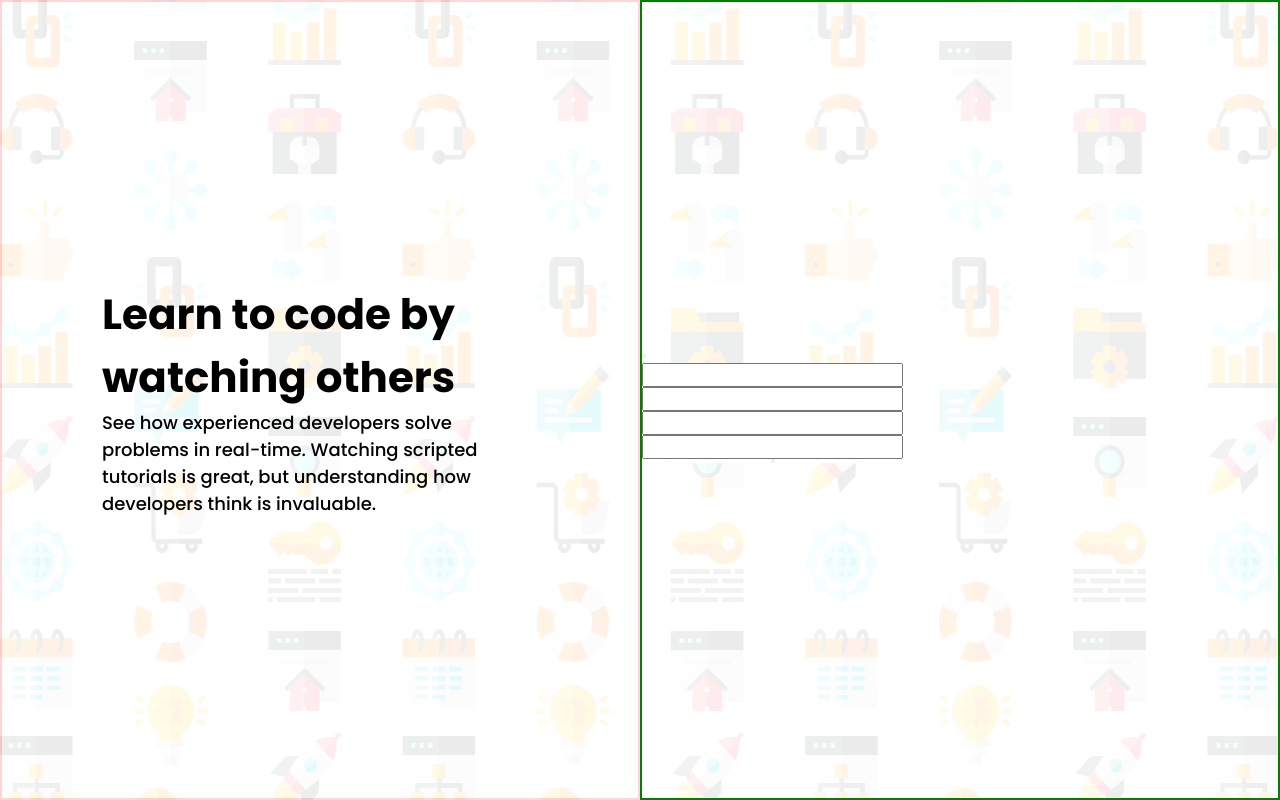
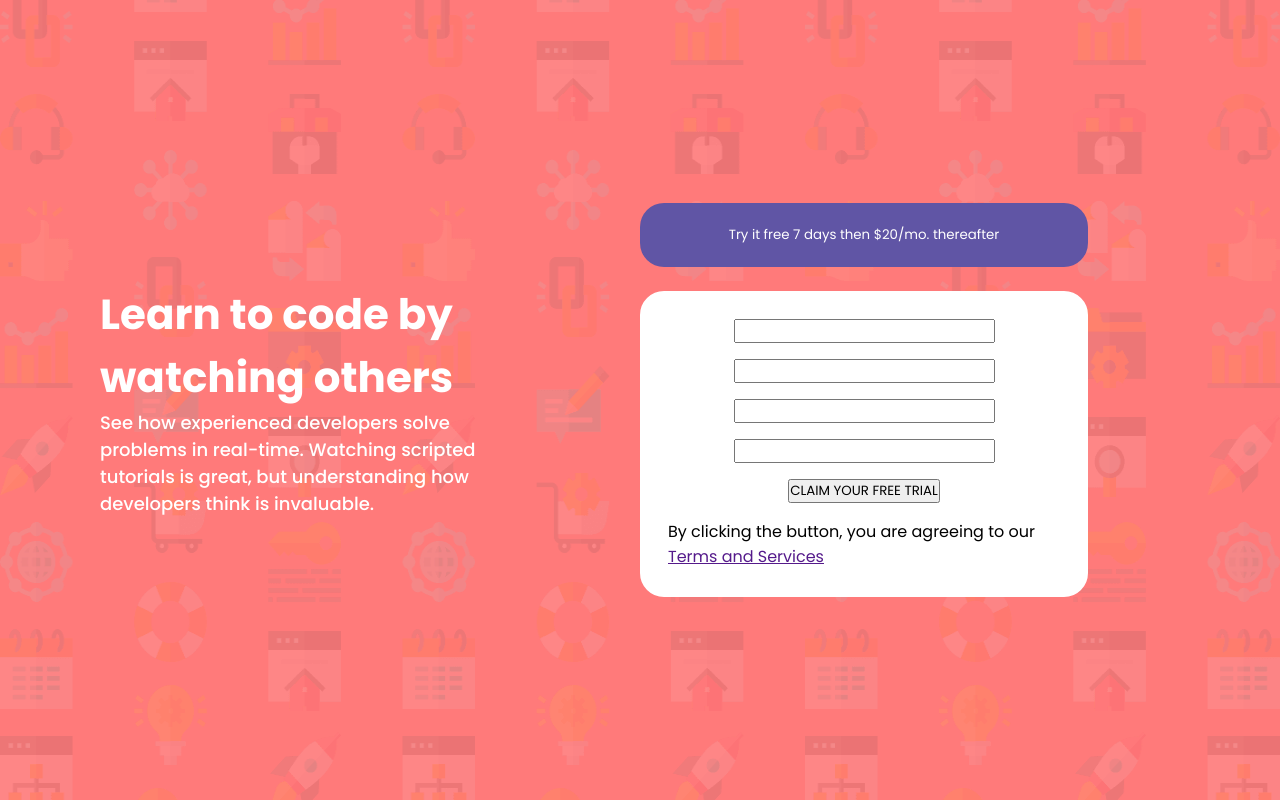
Before and after one commit to Maliheim/frontend-mentor-intro-signup-page, a plain HTML site: page index.html in a window 1280 px wide. Drawn offline with Linux system fonts and the light colour scheme.

Commit message:
css styling for form

```diff
--- a/index.html
+++ b/index.html
@@ -28,14 +28,18 @@
         </div>
       </div>
       <div class="b2">
+        <button id="btn1">Try it free 7 days then $20/mo. thereafter</button>
         <div class="b2Content">
-          <button></button>
           <form class="form" action="">
             <input id="finput" type="text" />
             <input id="linput" type="text" />
             <input id="einput" type="text" />
             <input id="pinput" type="text" />
-            <button></button>
+            <button id="btn2">CLAIM YOUR FREE TRIAL</button>
+            <p>
+              By clicking the button, you are agreeing to our
+              <a href="">Terms and Services</a>
+            </p>
           </form>
         </div>
       </div>
--- a/styles.css
+++ b/styles.css
@@ -15,12 +15,12 @@
     --darkblue: hsl(249, 10%, 26%);
     --grayblue: hsl(246, 25%, 77%);
 }
-.fuckubutton{
-    padding: 60px;
-}
 
 .display{
     display: flex;
+    position: relative;
+    z-index: 0;
+    background-color: var(--red);
 }
 
 #background{
@@ -31,7 +31,6 @@
 }
 
 .b1{
-    border: 2px solid rgba(255, 0, 0, 0.161);
     display: flex;
     align-items: center;
     padding: 100px;
@@ -40,27 +39,66 @@
 }
 
 #p1{
+    color: white;
     font-weight: 700;
     font-size: 42px;
 }
 
 #p2{
+    color: white;
     font-weight: 500;
     font-size: 18px;
 }
 
 .b2{
-    border: 2px solid green;
     display: flex;
-    align-items: center;
+    flex-direction: column;
+    align-items: baseline;
     width: 50%;
     height: 100vh;
+}
+
+#btn1{
+    color: white;
+    background-color: var(--blue);
+    height: 64px;
+    width: 70%;
+    margin-top: auto;
+    margin-bottom: 24px;
+    border-radius: 24px;
+    border: none;
+    outline: none;
+}
+
+.b2Content{
+    margin-bottom: auto;
+    width: 70%;
+    background-color: white;
+    border-radius: 24px;
+    border: 8px solid white;
 }
 
 .form{
     display: flex;
     flex-direction: column;
     align-items: center;
+    gap: 16px;
     background-color: white;
-    /* padding: 20px; */
+    padding: 20px;
 }
+
+#finput{
+
+}
+
+#linput{
+
+}
+
+#einput{
+
+}
+
+#pinput{
+
+}
```
